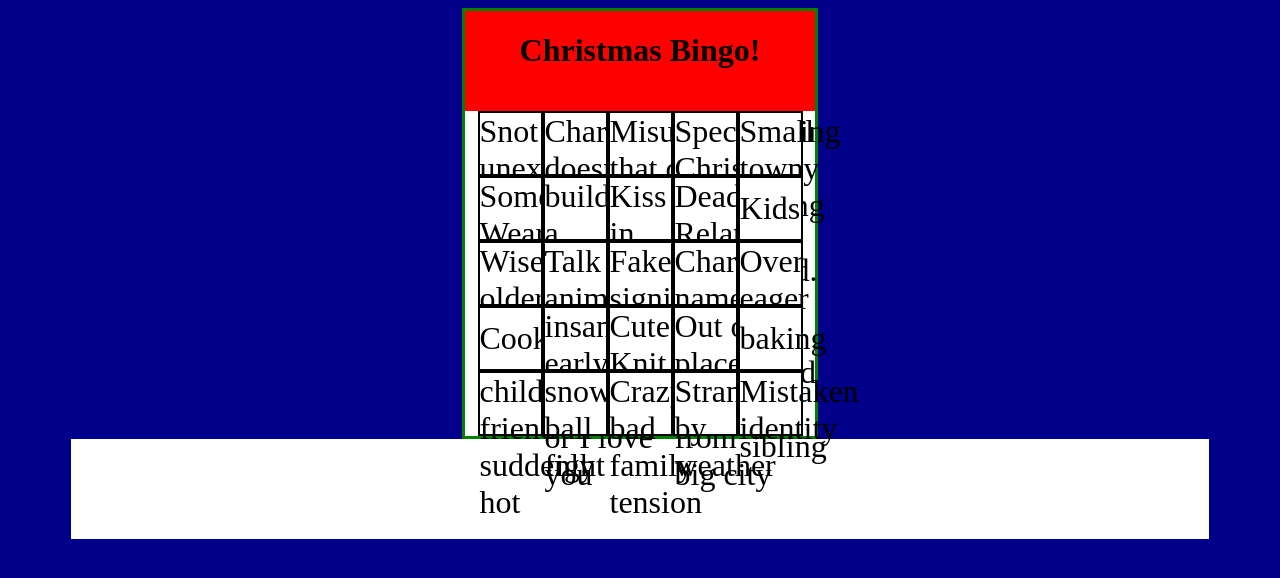
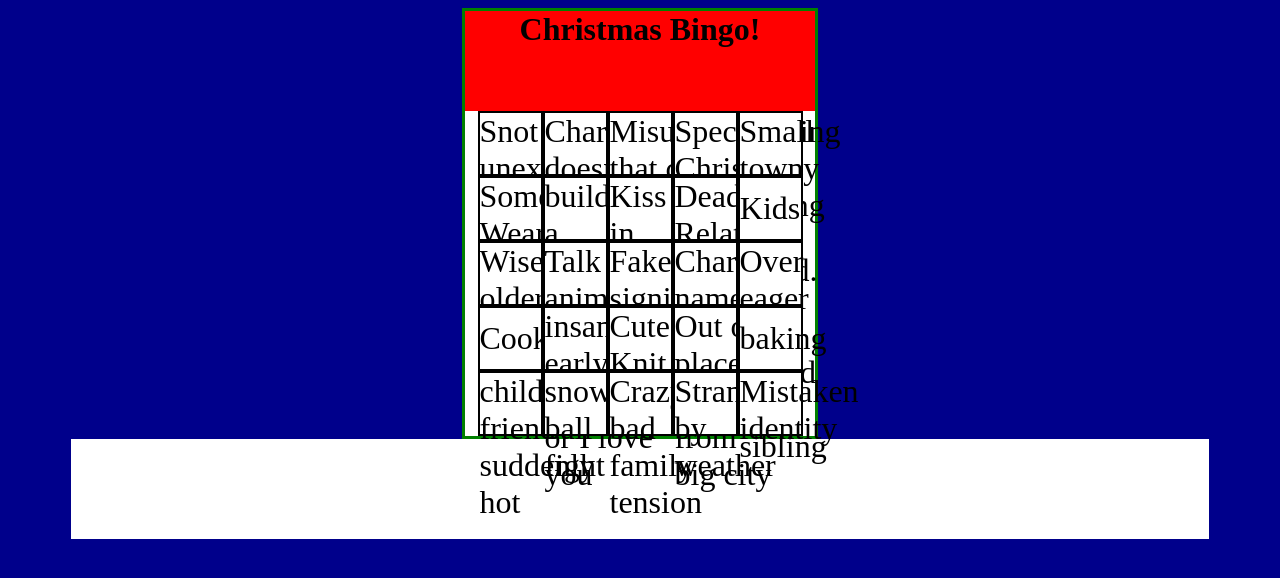
Before and after one commit to jl232367/christmasbingo, a plain HTML site: page index.html in a window 1280 px wide. Drawn offline with Linux system fonts and the light colour scheme.

Commit message:
updated christmas bingo title

```diff
--- a/index.html
+++ b/index.html
@@ -16,7 +16,7 @@
 
         <div class="container" id="gameContainer">
             <div class="bingoTitle">
-                <h1>Christmas Bingo!</h1>
+                <h1 class="christmasbingotitle">Christmas Bingo!</h1>
             </div>
             <div class="bingoBoard" id="boardContainer"></div>
 
```
